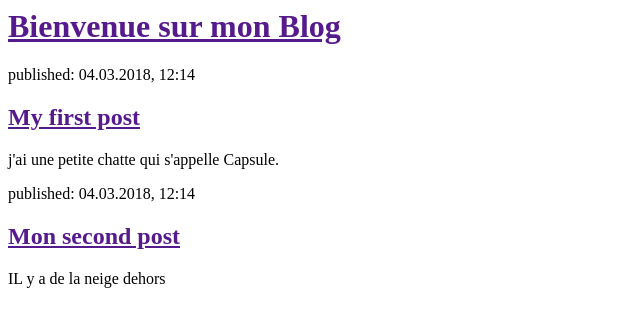
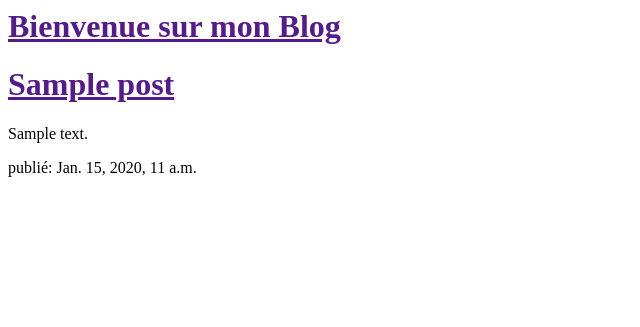
Before and after one commit to laureanecrettol/my-first-blog, a Django app: template blog/templates/blog/post_list.html in a window 1280 px wide. Shown: the top 327 px of the page, without its empty margins (0-640 px from the left). Run offline with Django 3.2, Linux system fonts and the light colour scheme; the template is opened without the code that fills it: values that come from a table or form of the project are taken from there, others are empty; tables that the repository leaves empty hold one stand-in row (values such as "Sample post").

Commit message:
Modifié pour envoi de la DB

```diff
--- a/blog/templates/blog/post_list.html
+++ b/blog/templates/blog/post_list.html
@@ -7,16 +7,12 @@
             <h1><a href="">Bienvenue sur mon Blog</a></h1>
         </div>
 
-        <div>
-            <p>published: 04.03.2018, 12:14</p>
-            <h2><a href="">My first post</a></h2>
-            <p>j'ai une petite chatte qui s'appelle Capsule.</p>
-        </div>
-
-        <div>
-            <p>published: 04.03.2018, 12:14</p>
-            <h2><a href="">Mon second post</a></h2>
-            <p>IL y a de la neige dehors</p>
-        </div>
+          {% for post in posts %}
+          <div>
+              <h1><a href="">{{ post.title }}</a></h1>
+              <p>{{ post.text|linebreaksbr }}</p>
+              <p>publié: {{ post.published_date }}</p>
+          </div>
+          {% endfor %}
     </body>
 </html>
--- a/blog/views.py
+++ b/blog/views.py
@@ -1,5 +1,8 @@
 from django.shortcuts import render
+from django.utils import timezone
+from .models import Post
 
 # Create your views here.
 def post_list(request):
-    return render(request, 'blog/post_list.html', {})
+    posts = Post.objects.filter(published_date__lte=timezone.now()).order_by('published_date')
+    return render(request, 'blog/post_list.html', {'posts': posts})
```
